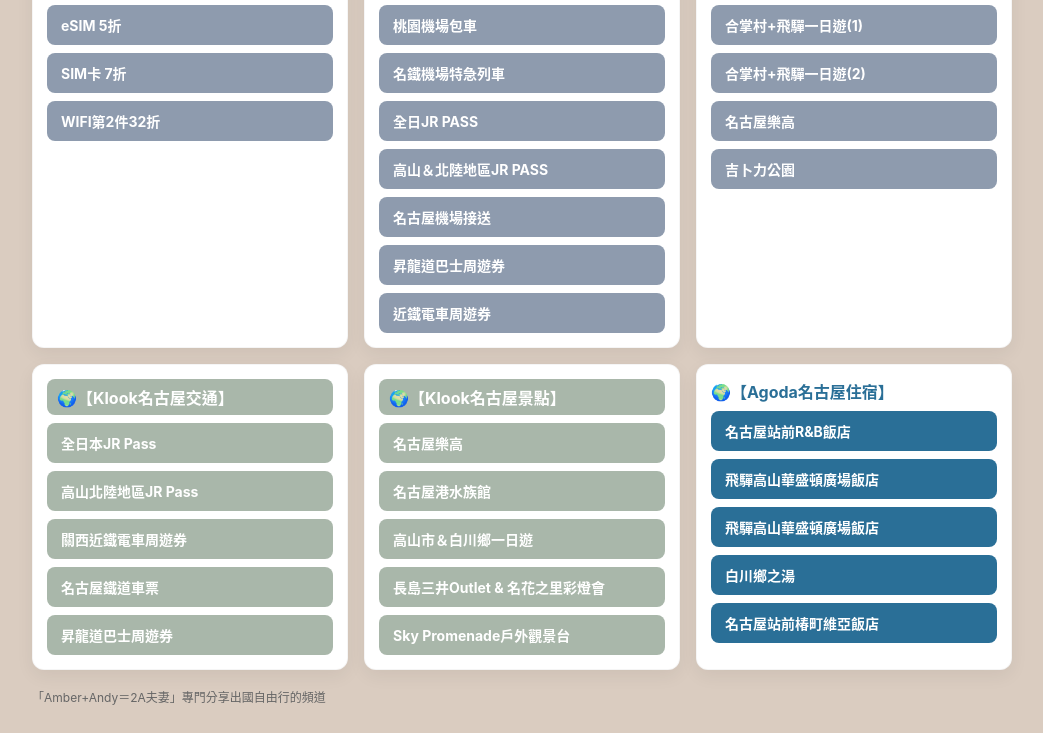
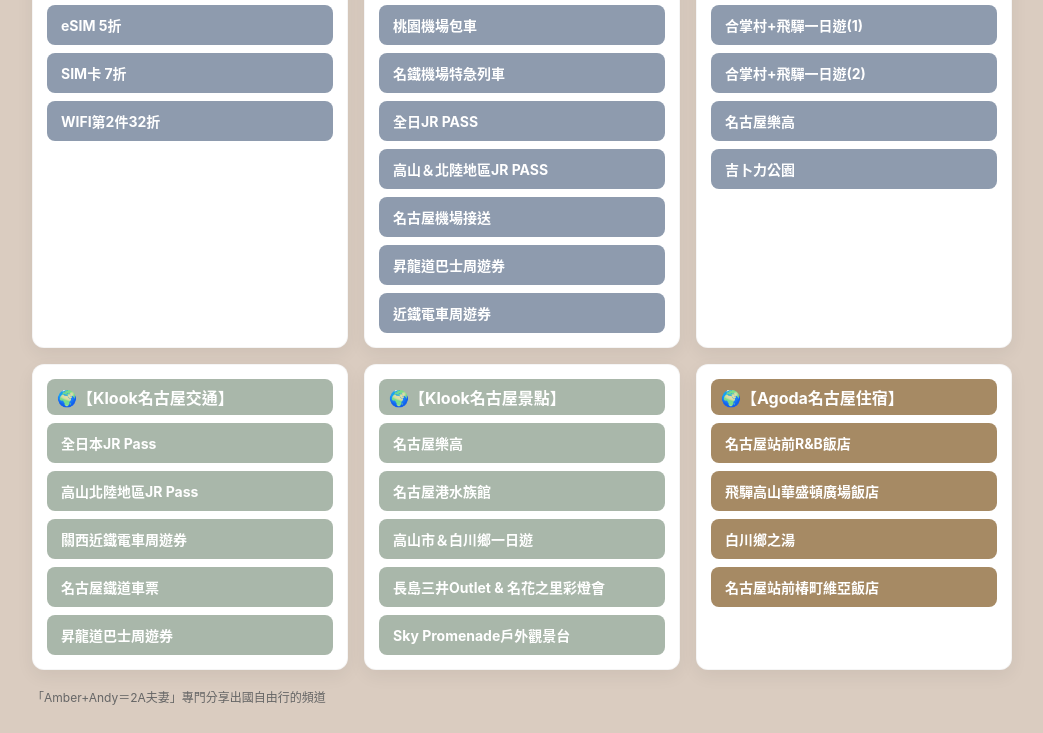
Before and after one commit to Andy20230422/Nagoya6days, a plain HTML site: page index.html in a window 1280 px wide. Shown: the part 191-924 px from the top of the page, without its empty margins (118-1161 px from the left). Drawn offline with Linux system fonts and the light colour scheme.

Commit message:
Add Agoda card styles and update HTML
Added new styles for Agoda card and updated HTML structure.

```diff
--- a/index.html
+++ b/index.html
@@ -12,6 +12,7 @@
       --accent:#2a6f97;
       --kkday:#8E9BAE;
       --klook:#A9B7AA;
+      --agoda:#a68a64; /* Agoda 新色 */
     }
     html,body{height:100%;margin:0;font-family:-apple-system,BlinkMacSystemFont,Segoe UI,Roboto,"Noto Sans CJK TC","Microsoft JhengHei",sans-serif;background:var(--bg);color:var(--accent)}
     .wrap{max-width:980px;margin:32px auto;padding:28px}
@@ -64,6 +65,27 @@
     }
     .card.klook a.link:hover {
       background: #7b8e81;
+      color: #fff;
+    }
+    /* Agoda 樣式（使用 #a68a64）*/
+    .card.agoda h2,
+    .card.agoda a.link {
+      background: var(--agoda);
+      color: #fff;
+    }
+    .card.agoda h2 {
+      padding: 6px 10px;
+      border-radius: 8px;
+      margin-bottom: 8px;
+      font-weight: bold;
+    }
+    .card.agoda a.link {
+      background: var(--agoda);
+      color: #fff;
+    }
+    .card.agoda a.link:hover {
+      /* 深色 hover 效果（比 #a68a64 稍深） */
+      background: #8d7555;
       color: #fff;
     }
     .small{font-size:12px;color:#666;margin-top:10px}
@@ -136,11 +158,10 @@
         </div>
       </section>
 
-      <section class="card Agoda">
+      <section class="card agoda">
         <h2>🌍【Agoda名古屋住宿】</h2>
         <div class="links">
           <a class="link" href="https://agoda.tp.st/rPpYwlm3" target="_blank" rel="noopener">名古屋站前R&B飯店</a>
-          <a class="link" href="https://agoda.tp.st/j17EQtPV" target="_blank" rel="noopener">飛驒高山華盛頓廣場飯店</a>
           <a class="link" href="https://agoda.tp.st/j17EQtPV" target="_blank" rel="noopener">飛驒高山華盛頓廣場飯店</a>
           <a class="link" href="https://agoda.tp.st/7YDEcq6F" target="_blank" rel="noopener">白川鄉之湯</a>
           <a class="link" href="https://agoda.tp.st/dmT8nFgB" target="_blank" rel="noopener">名古屋站前椿町維亞飯店</a>
```
